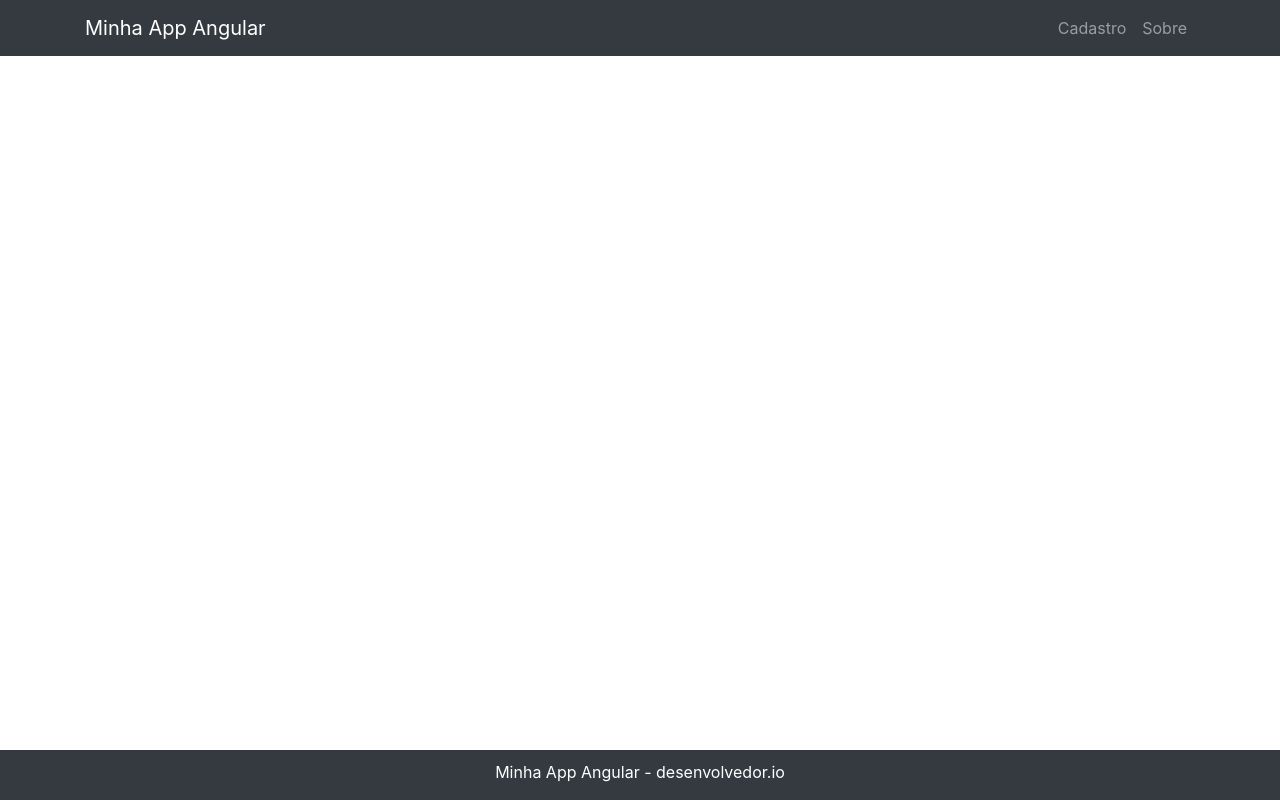
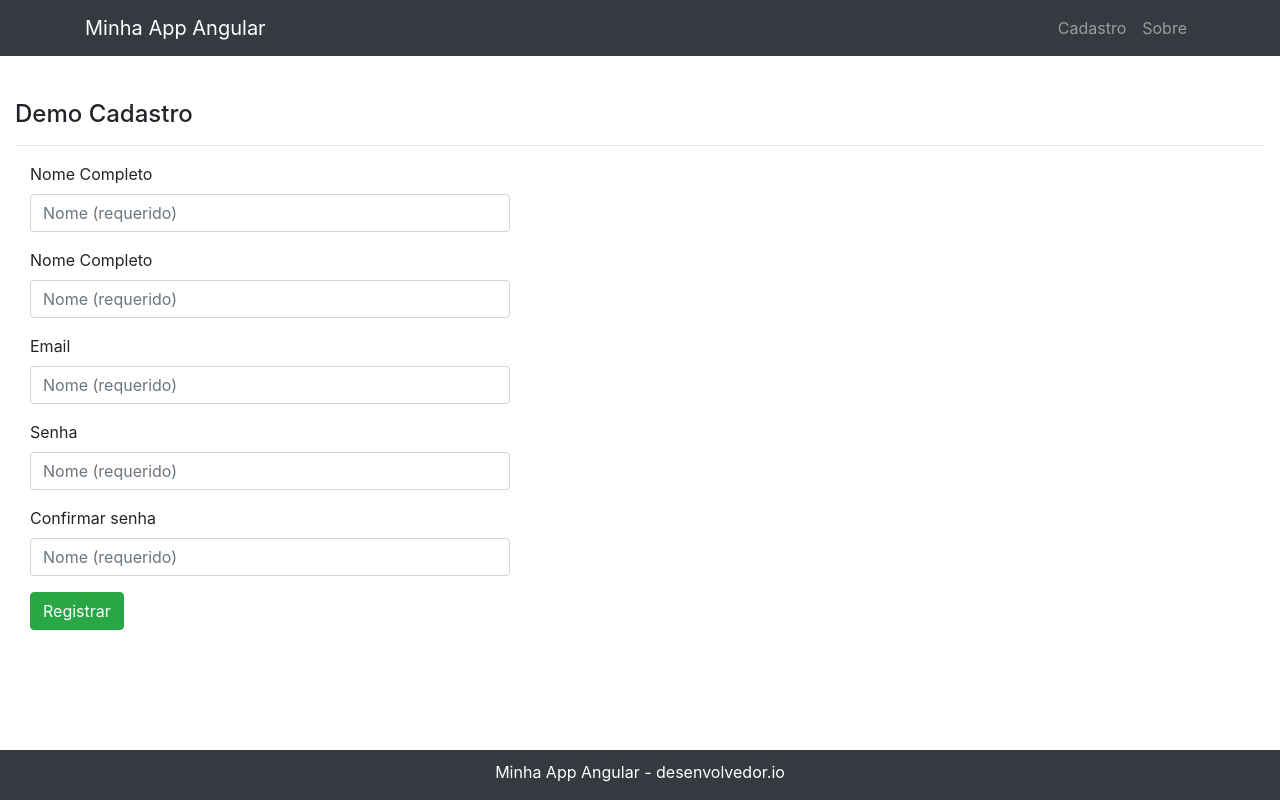
Before and after one commit to henriqueamaraldev/Angular-Advanced-Development, an Angular app in the folder basico/projeto-basico/: page /cadastro in a window 1280 px wide. Built offline with nearby package versions, Linux system fonts and the light colour scheme.

Commit message:
Feat - Campos de formulário

```diff
--- a/basico/projeto-basico/src/app/demos/reactive-forms/cadastro/cadastro.component.html
+++ b/basico/projeto-basico/src/app/demos/reactive-forms/cadastro/cadastro.component.html
@@ -1 +1,50 @@
-<p>cadastro works!</p>
+<div class="'container main-container">
+    <h4>Demo Cadastro</h4>
+    <hr />
+    <form novalidate>
+        <div class="form-horizontal">
+
+            <div class="form-group">
+                <label for="nome" class="col-md-2 control-label">Nome Completo</label>
+                <div class="col-md-10">
+                    <input type="text" class="form-control" id="nome" placeholder="Nome (requerido)">
+                </div>
+            </div>
+
+            <div class="form-group">
+                <label for="nome" class="col-md-2 control-label">Nome Completo</label>
+                <div class="col-md-10">
+                    <input type="text" class="form-control" id="nome" placeholder="Nome (requerido)">
+                </div>
+            </div>
+
+            <div class="form-group">
+                <label for="nome" class="col-md-2 control-label">Email</label>
+                <div class="col-md-10">
+                    <input type="text" class="form-control" id="nome" placeholder="Nome (requerido)">
+                </div>
+            </div>
+
+            <div class="form-group">
+                <label for="nome" class="col-md-2 control-label">Senha</label>
+                <div class="col-md-10">
+                    <input type="text" class="form-control" id="nome" placeholder="Nome (requerido)">
+                </div>
+            </div>
+
+            <div class="form-group">
+                <label for="nome" class="col-md-2 control-label">Confirmar senha</label>
+                <div class="col-md-10">
+                    <input type="text" class="form-control" id="nome" placeholder="Nome (requerido)">
+                </div>
+            </div>
+
+            <div class="form-group">
+                <div class="col-md-4 col-md-offset-2">
+                    <span> <button class="btn btn-success" id="Registrar" type="submit">Registrar</button></span>
+                </div>
+            </div>
+        </div>
+
+    </form>
+</div>
--- a/basico/projeto-basico/src/styles.css
+++ b/basico/projeto-basico/src/styles.css
@@ -6,10 +6,16 @@
   padding-bottom: 100px;
   margin-right: auto;
   margin-left: auto;
-    overflow:hidden;
+  overflow: hidden;
 }
 
 .footer {
   height: 50px;
   text-align: center;
 }
+
+input,
+select,
+textarea {
+  max-width: 30rem;
+}
```
Lines whose indentation alone changed are shown as unchanged.
